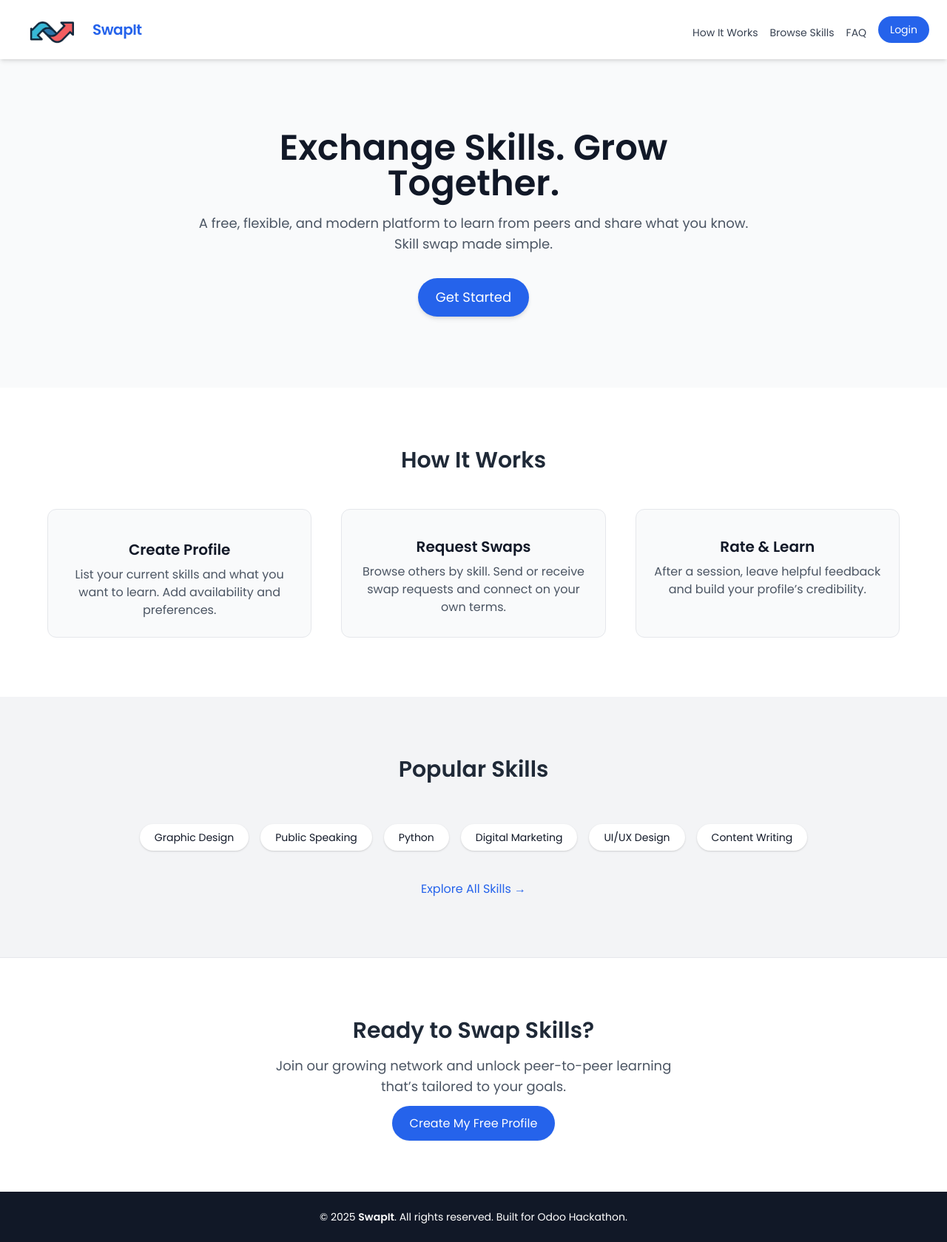
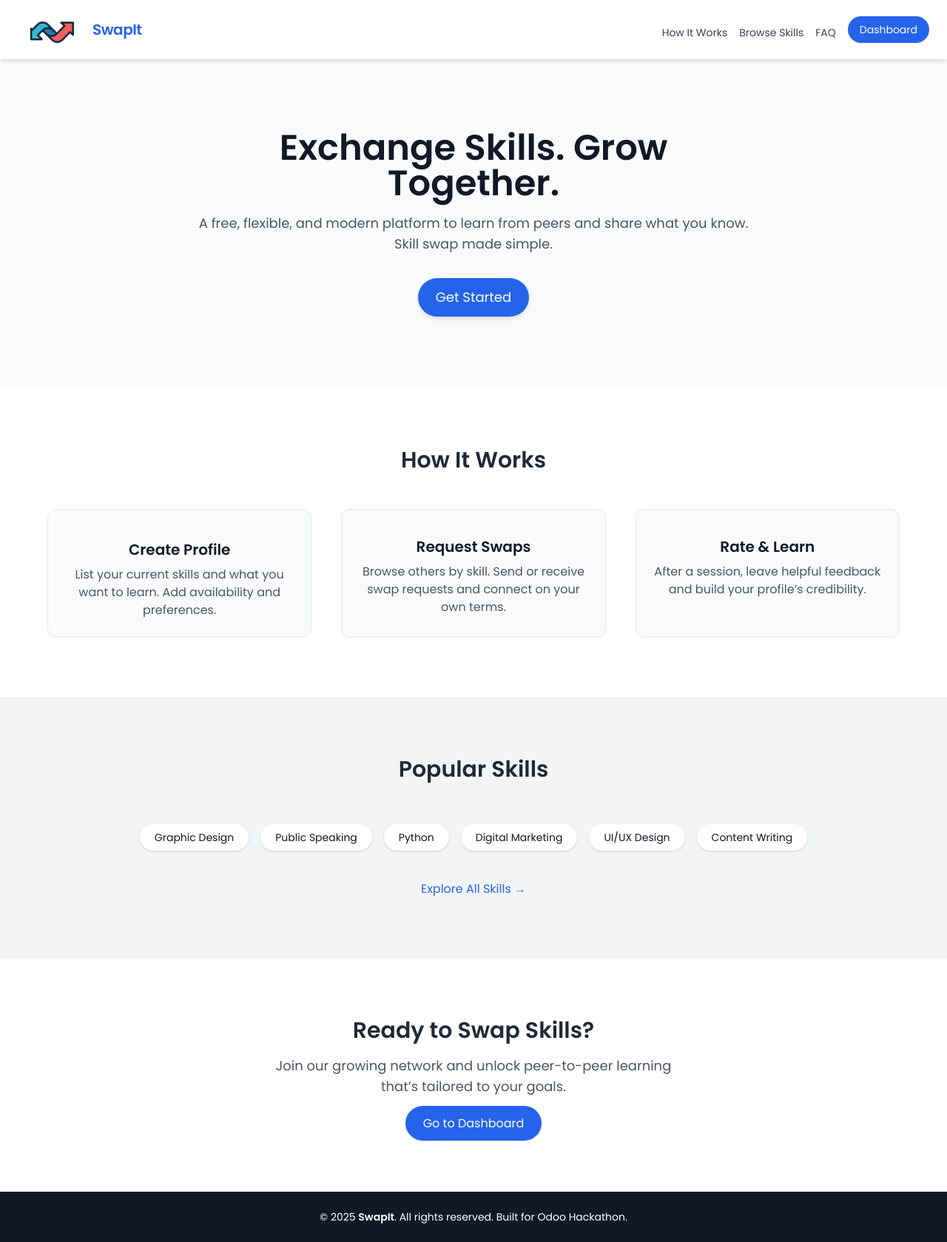
Before and after one commit to appalla-karthik/Skillswap, a Django app: template skillswap_project/skillswap_APP/templates/landing_page.html in a window 1280 px wide. Shown: the whole page at 74% size. Run offline with Django 3.2, Linux system fonts and the light colour scheme; the template is opened without the code that fills it, so the values that code supplies are empty; some libraries are stand-ins or nearby versions.

Commit message:
Update landing_page.html

```diff
--- a/skillswap_project/skillswap_APP/templates/landing_page.html
+++ b/skillswap_project/skillswap_APP/templates/landing_page.html
@@ -20,11 +20,15 @@
       <span class="text-xl font-bold text-blue-600 tracking-tight hidden sm:inline">SwapIt</span>
     </a>
     <div class="space-x-4 text-sm font-medium hidden md:flex">
-      <a href="#how-it-works" class="text-gray-700 hover:text-blue-600 transition mt-3 ">How It Works</a>
-      <a href="#skill" class="text-gray-700 hover:text-blue-600 transition mt-3">Browse Skills</a>
+      <a href="#how-it-works" class="text-gray-700 hover:text-blue-600 transition mt-3">How It Works</a>
+      <a href="{% url 'dashboard' %}" class="text-gray-700 hover:text-blue-600 transition mt-3">Browse Skills</a>
       <a href="#faq" class="text-gray-700 hover:text-blue-600 transition mt-3">FAQ</a>
-      <a href="{% url 'login' %}"
-        class="bg-blue-600 text-white px-4 py-2 rounded-full hover:bg-blue-700 transition">Login</a>
+
+<!--       {# Old Login Link Removed #} -->
+<!--       {# <a href="{% url 'login' %}" class="bg-blue-600 text-white px-4 py-2 rounded-full hover:bg-blue-700 transition">Login</a> #} -->
+
+      <!-- New Dashboard Link -->
+      <a href="{% url 'dashboard' %}" class="bg-blue-600 text-white px-4 py-2 rounded-full hover:bg-blue-700 transition">Dashboard</a>
     </div>
   </nav>
 
@@ -34,8 +38,12 @@
       <h1 class="text-4xl sm:text-5xl font-bold text-gray-900 leading-tight mb-4">Exchange Skills. Grow Together.</h1>
       <p class="text-lg text-gray-600 mb-8">A free, flexible, and modern platform to learn from peers and share what you
         know. Skill swap made simple.</p>
-      <a href="{% url 'register' %}"
-        class="inline-block bg-blue-600 text-white px-6 py-3 rounded-full font-medium text-lg hover:bg-blue-700 transition shadow-md">
+
+<!--       {# Old Register Link Removed #} -->
+<!--       {# <a href="{% url 'register' %}" class="inline-block bg-blue-600 text-white px-6 py-3 rounded-full font-medium text-lg hover:bg-blue-700 transition shadow-md">Get Started</a> #} -->
+
+      <!-- New Dashboard Button -->
+      <a href="{% url 'dashboard' %}" class="inline-block bg-blue-600 text-white px-6 py-3 rounded-full font-medium text-lg hover:bg-blue-700 transition shadow-md">
         Get Started
       </a>
     </div>
@@ -93,9 +101,13 @@
     <h2 class="text-3xl font-semibold mb-4 text-gray-800">Ready to Swap Skills?</h2>
     <p class="text-lg mb-6 text-gray-600 max-w-xl mx-auto">Join our growing network and unlock peer-to-peer learning
       that’s tailored to your goals.</p>
-    <a href="{% url 'register' %}"
-      class="bg-blue-600 text-white px-6 py-3 rounded-full font-medium hover:bg-blue-700 transition shadow-sm">
-      Create My Free Profile
+
+<!--     {# Old Register Link Removed #} -->
+<!--     {# <a href="{% url 'register' %}" class="bg-blue-600 text-white px-6 py-3 rounded-full font-medium hover:bg-blue-700 transition shadow-sm">Create My Free Profile</a> #} -->
+
+    <!-- New Dashboard CTA -->
+    <a href="{% url 'dashboard' %}" class="bg-blue-600 text-white px-6 py-3 rounded-full font-medium hover:bg-blue-700 transition shadow-sm">
+      Go to Dashboard
     </a>
   </section>
 
```
